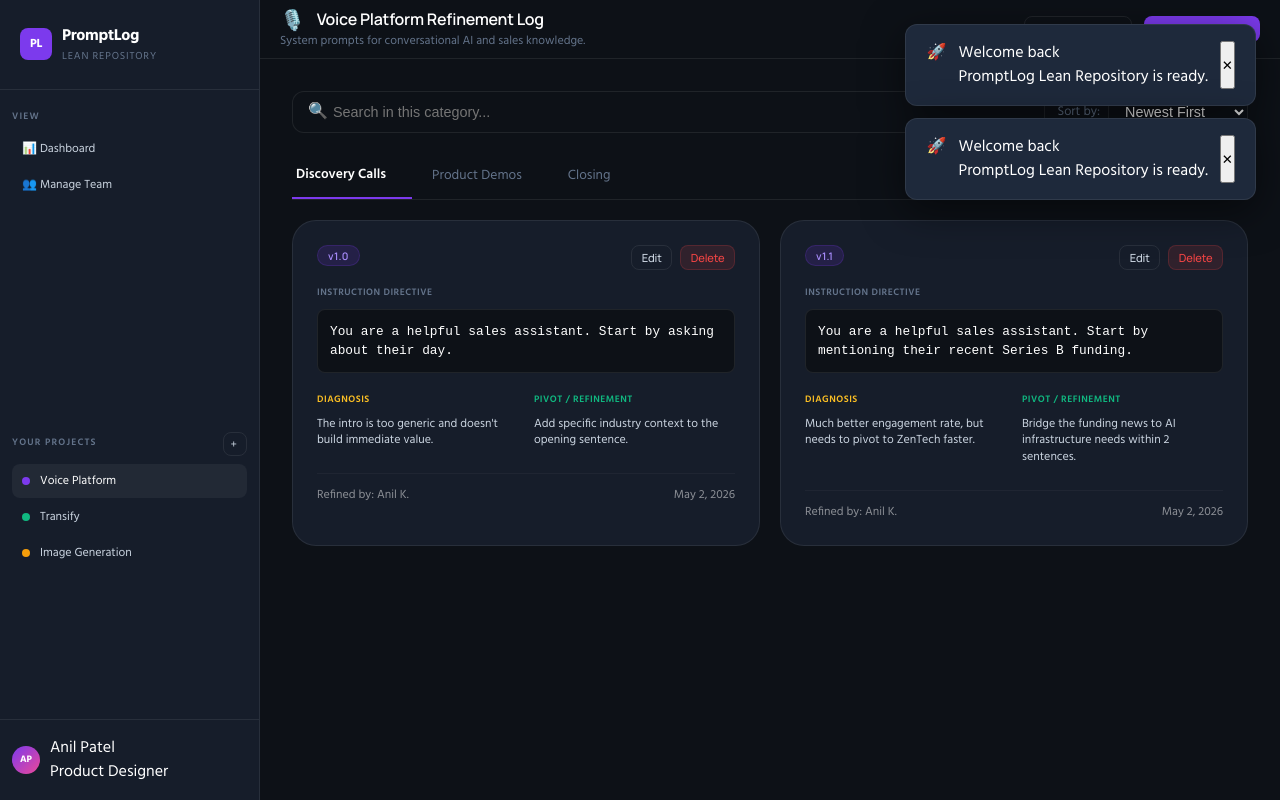
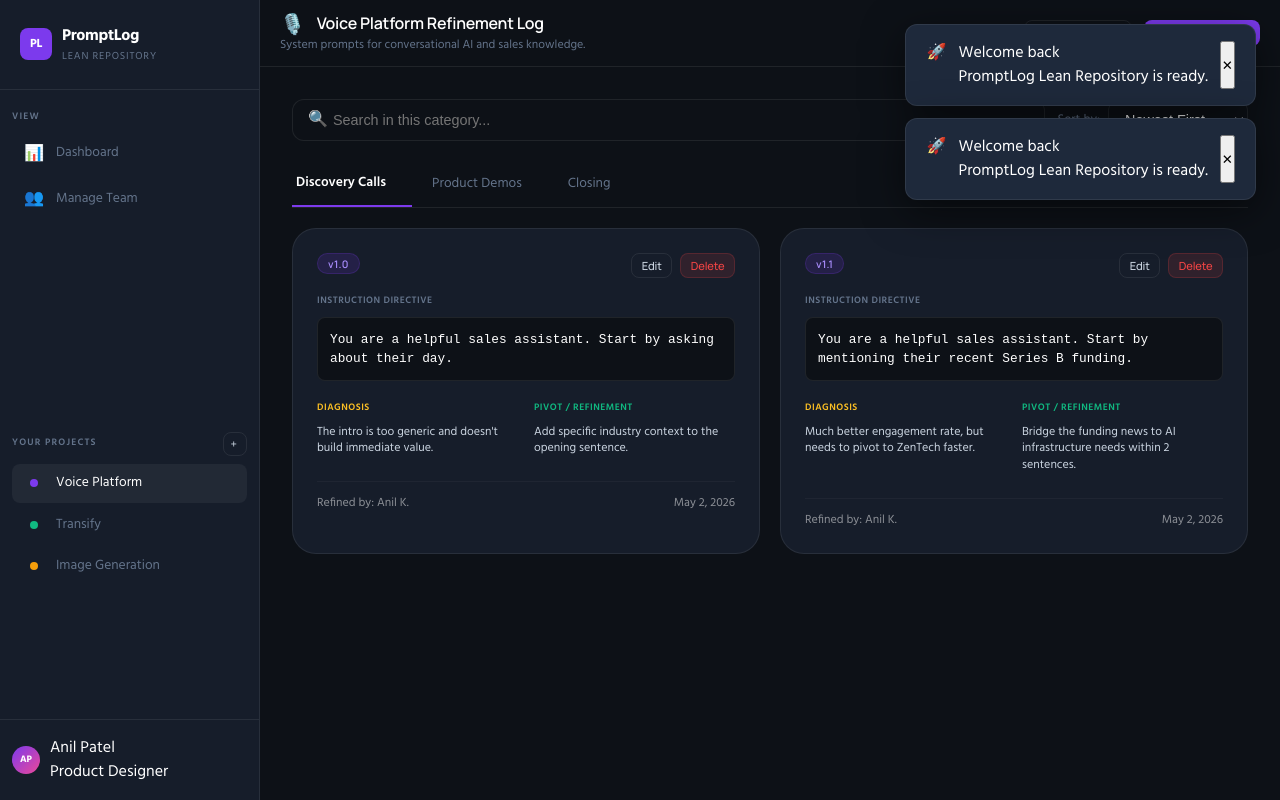
Before and after one commit to anil-product-designer/PromptLog, a React (Vite) app: page / in a window 1280 px wide. Built offline with nearby package versions, Linux system fonts and the light colour scheme.

Commit message:
UI: Fixed topbar spacing and sidebar icon alignment

```diff
--- a/src/App.jsx
+++ b/src/App.jsx
@@ -25,13 +25,13 @@ const Sidebar = () => {
           className={`project-item ${currentView === 'dashboard' ? 'active' : ''}`}
           onClick={() => setCurrentView('dashboard')}
         >
-          📊 Dashboard
+          <span className="sidebar-icon">📊</span> Dashboard
         </div>
         <div
           className={`project-item ${currentView === 'team' ? 'active' : ''}`}
           onClick={() => setCurrentView('team')}
         >
-          👥 Manage Team
+          <span className="sidebar-icon">👥</span> Manage Team
         </div>
       </div>
 
@@ -61,7 +61,9 @@ const Sidebar = () => {
               setCurrentView('projects');
             }}
           >
-            <div className="project-dot" style={{ background: project.color }}></div>
+            <div className="sidebar-icon">
+              <div className="project-dot" style={{ background: project.color }}></div>
+            </div>
             {project.name}
           </div>
         ))}
--- a/src/styles.css
+++ b/src/styles.css
@@ -230,14 +230,23 @@ code, pre, .mono {
 .project-item {
   display: flex;
   align-items: center;
-  gap: 0.625rem;
-  padding: 0.5rem 0.625rem;
-  border-radius: var(--radius-xs);
+  gap: 0.75rem;
+  padding: 0.6rem 0.75rem;
+  border-radius: 8px;
   cursor: pointer;
-  font-size: 0.75rem;
-  color: var(--text-secondary);
-  transition: all 0.15s;
+  font-size: 0.85rem;
+  color: var(--text-muted);
+  transition: all 0.2s;
   margin-bottom: 2px;
+}
+
+.sidebar-icon {
+  width: 20px;
+  display: flex;
+  justify-content: center;
+  align-items: center;
+  font-size: 1rem;
+  flex-shrink: 0;
 }
 
 .project-item:hover {
@@ -285,8 +294,8 @@ code, pre, .mono {
 .topbar {
   display: flex;
   align-items: center;
-  gap: var(--space-sm);
-  padding: var(--space-sm) var(--space-xl);
+  gap: var(--space-md);
+  padding: var(--space-md) var(--space-xl);
   border-bottom: 1px solid var(--border);
   background: var(--bg-primary);
   position: sticky;
```
